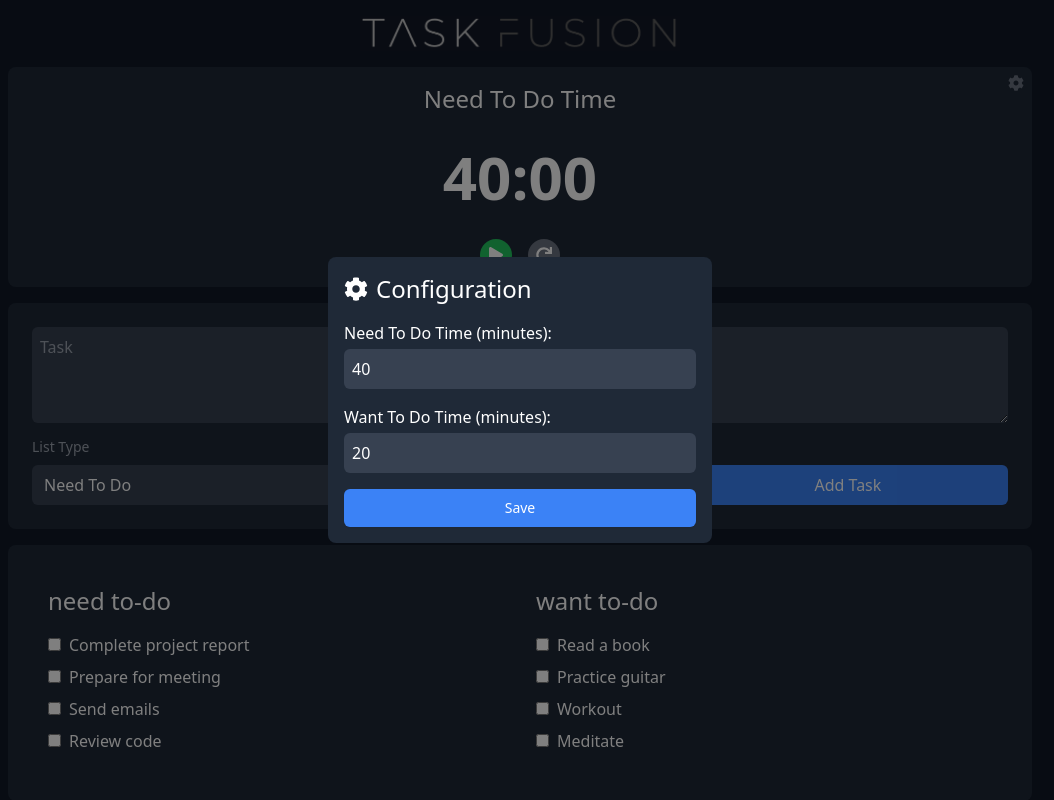
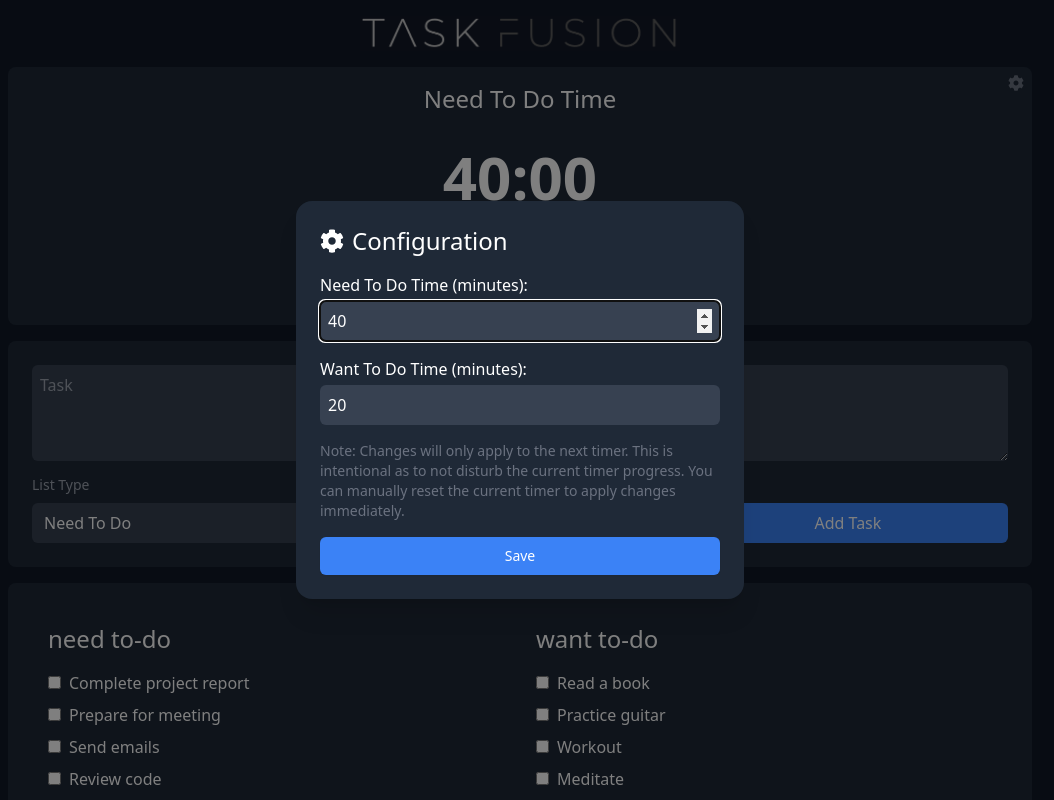
Before and after one commit to AlexZan/task-fusion, a React (Create React App) app: page / in a window 1280 px wide. Both pictures are taken after a click on the button 1136 px from the left and 82 px from the top of the page. Shown: the top 800 px of the page, without its empty margins (120-1174 px from the left). Built offline with nearby package versions, Linux system fonts and the light colour scheme.

Commit message:
new config modal and switch timer function

```diff
--- a/package.json
+++ b/package.json
@@ -4,6 +4,7 @@
   "private": true,
   "homepage": "https://alexzan.github.io/task-fusion/",
   "dependencies": {
+    "@headlessui/react": "^1.7.16",
     "@testing-library/jest-dom": "^5.16.5",
     "@testing-library/react": "^13.4.0",
     "@testing-library/user-event": "^13.5.0",
--- a/src/components/ConfigModal.js
+++ b/src/components/ConfigModal.js
@@ -1,28 +1,26 @@
-import React from 'react';
-import Modal from 'react-modal';
+import { Dialog, Transition } from '@headlessui/react';
+import { Fragment, useState } from 'react';
 import { FaCog } from 'react-icons/fa';
 import { saveToLocalStorage } from '../utils/localStorage';
 
-Modal.setAppElement('#root'); // This line is important for accessibility purposes
-
-function ConfigModal({ isOpen, onRequestClose, onConfirm, needToDoTime, wantToDoTime, setNeedToDoTime, setWantToDoTime }) {
-  const handleConfirm = (e) => {
+function ConfigModal({ isOpen, onClose, needToDoTime, wantToDoTime, setNeedToDoTime, setWantToDoTime }) {
+  const handleFormSubmit = (e) => {
     e.preventDefault();
     saveToLocalStorage('needToDoTime', needToDoTime / 60);
     saveToLocalStorage('wantToDoTime', wantToDoTime / 60);
-    onConfirm(e);
+    onClose();
   };
 
   return (
-    <Modal
-      isOpen={isOpen}
-      onRequestClose={onRequestClose}
-      contentLabel="Configuration Modal"
-      className="p-4 bg-white dark:bg-gray-800 rounded-lg outline-none relative mx-2 md:mx-auto w-full md:w-96"
-      overlayClassName="fixed inset-0 bg-black bg-opacity-50 flex items-center justify-center"
-    >
-      <h2 className="text-2xl mb-4 flex items-center text-gray-900 dark:text-white"><FaCog className="mr-2" /> Configuration</h2>
-      <form onSubmit={handleConfirm} className="space-y-4">
+    <Transition appear show={isOpen} as={Fragment}>
+      <Dialog as="div" className="fixed inset-0 z-10 overflow-y-auto" onClose={onClose}>
+        <Dialog.Overlay className="fixed inset-0 bg-black opacity-50" />
+        <div className="flex items-center justify-center min-h-screen px-4 text-center">
+          <div className="inline-block w-full max-w-md p-6 my-8 overflow-hidden text-left align-middle transition-all transform bg-white dark:bg-gray-800 shadow-xl rounded-2xl">
+            <Dialog.Title as="h2" className="text-2xl mb-4 flex items-center text-gray-900 dark:text-white">
+              <FaCog className="mr-2" /> Configuration
+            </Dialog.Title>
+            <form onSubmit={handleFormSubmit} className="space-y-4">
               <label className="block text-gray-900 dark:text-white">
                 <span>Need To Do Time (minutes):</span>
                 <input type="number" value={needToDoTime / 60} onChange={e => setNeedToDoTime(e.target.value * 60)} className="mt-1 block w-full dark:bg-gray-700 dark:text-white p-2 rounded-md" />
@@ -31,9 +29,14 @@ function ConfigModal({ isOpen, onRequestClose, onConfirm, needToDoTime, wantToDo
                 <span>Want To Do Time (minutes):</span>
                 <input type="number" value={wantToDoTime / 60} onChange={e => setWantToDoTime(e.target.value * 60)} className="mt-1 block w-full dark:bg-gray-700 dark:text-white p-2 rounded-md" />
               </label>
+              <p className="text-sm text-gray-500">Note: Changes will only apply to the next timer. This is intentional as to not disturb the current timer progress. You can manually reset the current timer to apply changes immediately.</p>
+
               <button type="submit" className="w-full py-2 px-4 border border-transparent rounded-md shadow-sm text-sm font-medium text-white bg-blue-500 hover:bg-blue-600 focus:outline-none focus:ring-2 focus:ring-offset-2 focus:ring-blue-500">Save</button>
             </form>
-    </Modal>
+          </div>
+        </div>
+      </Dialog>
+    </Transition>
   );
 }
 
--- a/src/components/TaskTimer.js
+++ b/src/components/TaskTimer.js
@@ -1,9 +1,8 @@
-// components/TaskTimer.js
 import React, { useState } from 'react';
 import ConfigModal from './ConfigModal';
 import TaskTimerDisplayControl from './TaskTimerDisplayControl';
 import useTimer from '../hooks/useTimer';
-import { FaCog } from 'react-icons/fa';
+import { FaCog, FaExchangeAlt  } from 'react-icons/fa';
 
 function TaskTimer() {
   const {
@@ -16,16 +15,19 @@ function TaskTimer() {
     start,
     stop,
     reset,
-    isRunning
+    isRunning,
+    switchTimer
   } = useTimer(40, 20);
 
   const [isConfigOpen, setIsConfigOpen] = useState(false);
+  console.log("isNeedToDoTime : ", isNeedToDoTime)
+
 
   const handleConfigOpen = () => {
     setIsConfigOpen(true);
   };
 
-  const handleConfigClose = () => {
+  const handleClose = () => {
     setIsConfigOpen(false);
   };
 
@@ -50,9 +52,10 @@ function TaskTimer() {
         reset={reset}
         isRunning={isRunning}
       />
+      <button onClick={switchTimer} className="mt-4 text-gray-500 hover:text-blue-500 transition-colors duration-200"><FaExchangeAlt /></button>
       <ConfigModal
         isOpen={isConfigOpen}
-        onRequestClose={handleConfigClose}
+        onClose={handleClose}
         onConfirm={handleConfigConfirm}
         needToDoTime={needToDoTime}
         wantToDoTime={wantToDoTime}
--- a/src/hooks/useTimer.js
+++ b/src/hooks/useTimer.js
@@ -9,24 +9,6 @@ export default function useTimer(initialNeedToDoMinutes, initialWantToDoMinutes)
   const [timeLeft, setTimeLeft] = useState(loadFromLocalStorage('timeLeft') || needToDoTime);
   const [isNeedToDoTime, setIsNeedToDoTime] = useState(true);
   const [isRunning, setIsRunning] = useState(loadFromLocalStorage('isRunning') || false);
-
-  const start = () => {
-    if (!isRunning) {
-      setIsRunning(true);
-      playBeep();
-    }
-  };
-
-  const stop = () => {
-    if (isRunning) {
-      setIsRunning(false);
-    }
-  };
-
-  const reset = () => {
-    stop();
-    setTimeLeft(isNeedToDoTime ? needToDoTime : wantToDoTime);
-  };
 
   useEffect(() => {
     if (timeLeft === 0) {
@@ -57,6 +39,30 @@ export default function useTimer(initialNeedToDoMinutes, initialWantToDoMinutes)
     return () => clearInterval(timerId);
   }, [isNeedToDoTime, isRunning, needToDoTime, wantToDoTime]);
 
+  const start = () => {
+    if (!isRunning) {
+      setIsRunning(true);
+      playBeep();
+    }
+  };
+
+  const stop = () => {
+    if (isRunning) {
+      setIsRunning(false);
+    }
+  };
+
+ const reset = (isNeedToDoTime) => {
+    setTimeLeft(isNeedToDoTime ? needToDoTime : wantToDoTime);
+    setIsRunning(false);
+  };
+
+  const switchTimer = () => {
+    const newIsNeedToDoTime = !isNeedToDoTime;
+    setIsNeedToDoTime(newIsNeedToDoTime);
+    reset(newIsNeedToDoTime);
+  };
+
   return {
     needToDoTime,
     wantToDoTime,
@@ -67,6 +73,7 @@ export default function useTimer(initialNeedToDoMinutes, initialWantToDoMinutes)
     start,
     stop,
     reset,
-    isRunning
+    isRunning,
+    switchTimer
   };
 }
```
Also changed, not shown: 1 other file (tests, documents, lock files or other folders). Lines whose indentation alone changed are shown as unchanged.
